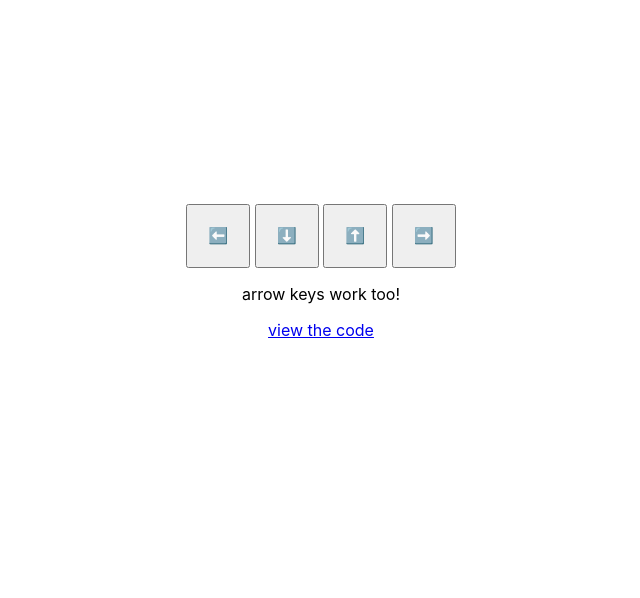
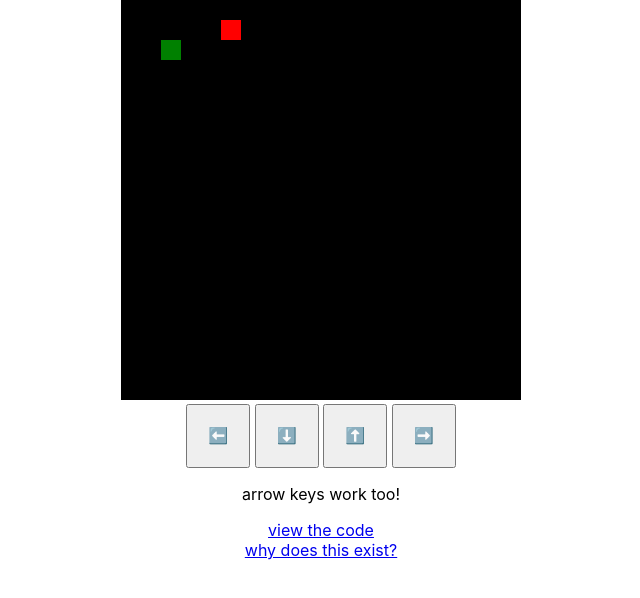
Before and after one commit to onsclom/html5-snake, a plain HTML site: page index.html in a window 1280 px wide. Shown: the part 82-680 px from the top of the page, without its empty margins (319-959 px from the left). Drawn offline with Linux system fonts and the light colour scheme.

Commit message:
Fix unterminated url string

```diff
--- a/index.html
+++ b/index.html
@@ -37,7 +37,7 @@
         <p>arrow keys work too!</p>
         <a href="./snake.js">view the code</a>
         <br />
-        <a href="https://www.onsclom.net/posts/javascript-is-misunderstood/
+        <a href="https://www.onsclom.net/posts/javascript-is-misunderstood/"
           >why does this exist?</a
         >
       </div>
```
